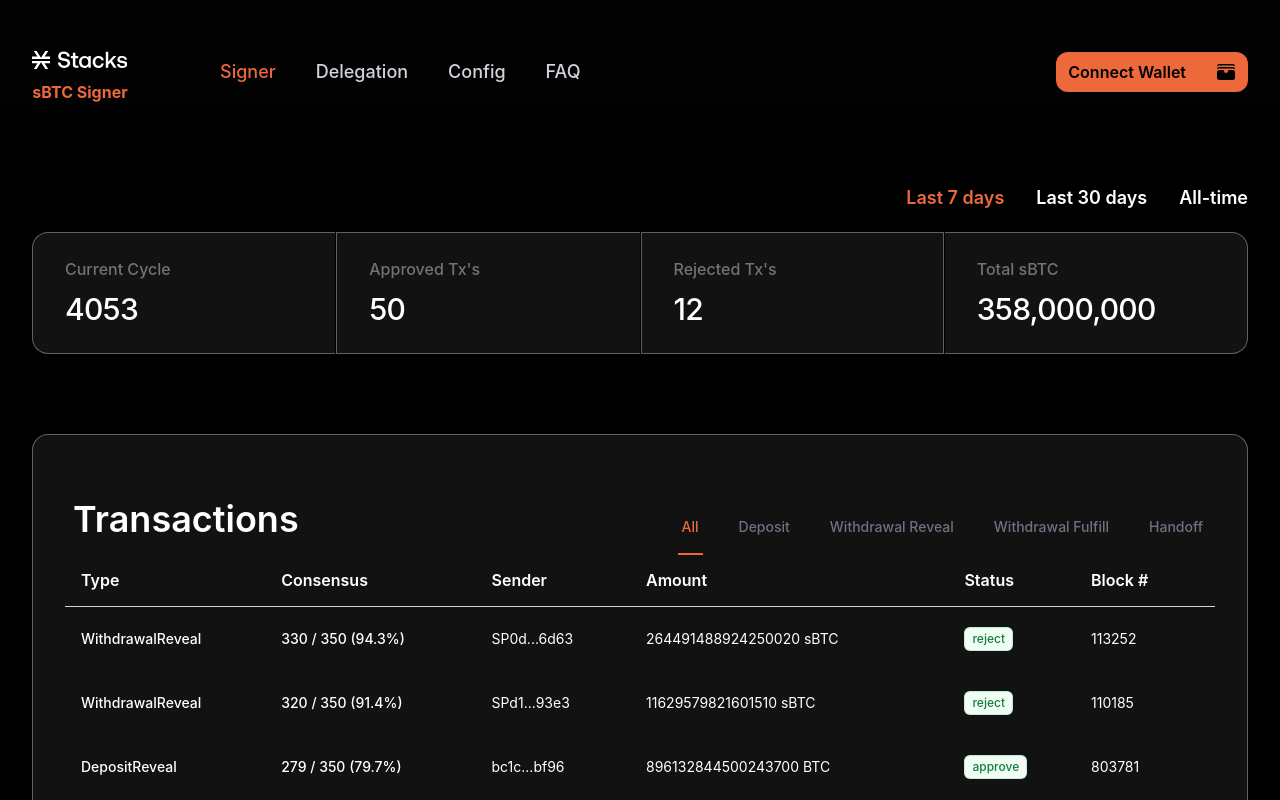
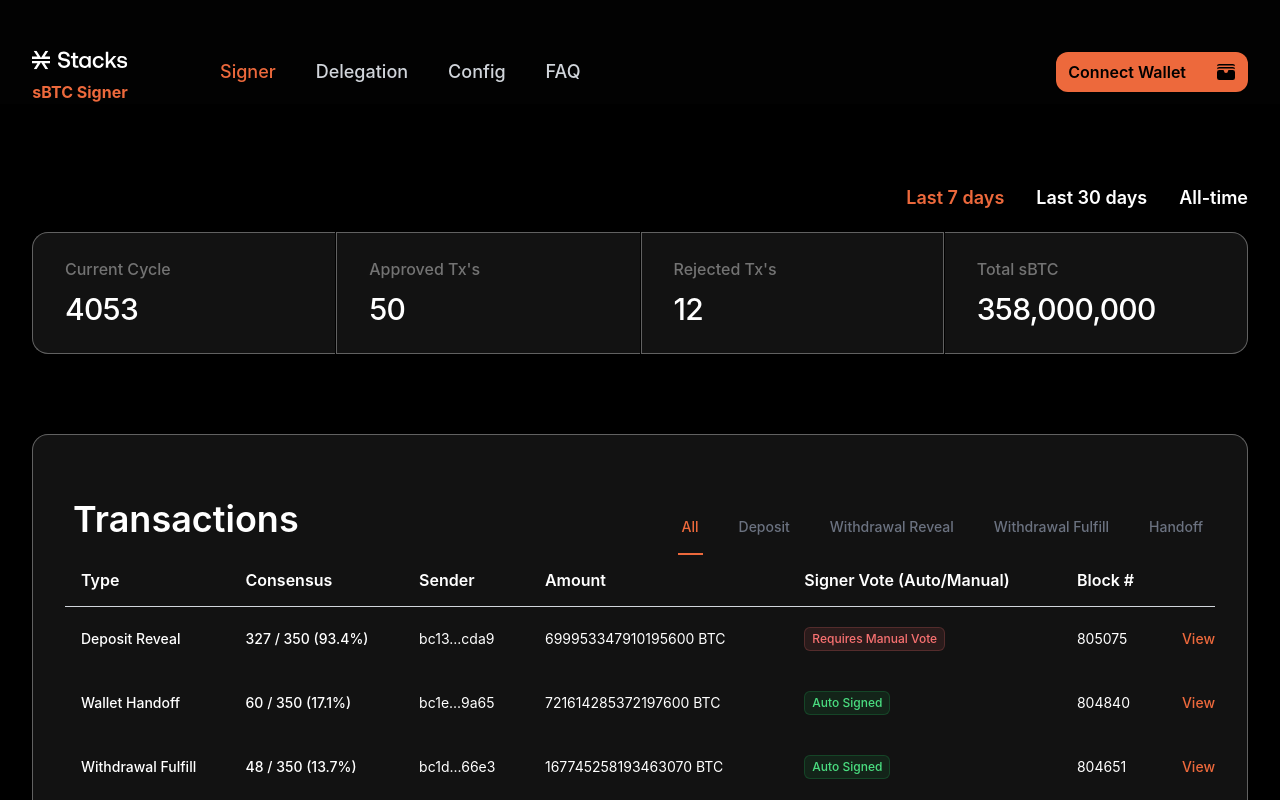
Before and after one commit to setbern/sbtc-web-signer, a Next.js app: page / in a window 1280 px wide. Shown: the top 800 px of the page. Built offline with nearby package versions, Linux system fonts and the light colour scheme.

Commit message:
plz remove next file

```diff
--- a/src/comp/HomeDashboard.tsx
+++ b/src/comp/HomeDashboard.tsx
@@ -15,8 +15,6 @@
 } from "../atoms/atomTypes";
 
 const HomeDashboard = () => {
-  const [open, setOpen] = useState(false);
-
   const [dateRangeFilter, setDateRange] = useState(0);
   const [signerTxData, setSignerTxData] = useAtom(signerTxDataAtom); // [
 
@@ -192,7 +190,7 @@
           </div>
         </div>
       </div>
-      {/* <TxDetail open={open} setOpen={setOpen} /> */}
+
       <DashboardStats />
       <TransactionHistory />
     </>
--- a/src/comp/TransactionHistory.tsx
+++ b/src/comp/TransactionHistory.tsx
@@ -1,9 +1,16 @@
 import { useState } from "react";
 import { people } from "../../pages";
-import { TX_CHAIN_TYPE, TX_KIND } from "../atoms/atomTypes";
+import {
+  SIGNER_TX_DATA,
+  TX_CHAIN_TYPE,
+  TX_KIND,
+  VOTE_MECHANISM,
+} from "../atoms/atomTypes";
 import { classNames, displayAddy } from "../const/util";
 import { useAtomValue } from "jotai";
 import { signerTxDataAtom } from "../atoms";
+import { capitalCase, sentenceCase } from "change-case";
+import TxDetail from "./TxDetail";
 
 export const tabs = [
   { name: "All", type: TX_KIND.none },
@@ -15,11 +22,111 @@
 
 const TransactionHistory = () => {
   const [txTypeFilter, setTxType] = useState<TX_KIND>(TX_KIND.none);
+  const [open, setOpen] = useState(false);
+
+  const [selectedTx, setSelectedTx] = useState<null | SIGNER_TX_DATA>(null);
 
   const signerData = useAtomValue(signerTxDataAtom);
 
-  const renderTxs = () => {};
+  const handleTxClick = (tx: SIGNER_TX_DATA) => {
+    setSelectedTx(tx);
+    setOpen(true);
+  };
+  const renderTxs = () => {
+    const tableData = signerData
+      .filter((tx) => {
+        if (txTypeFilter === TX_KIND.none) {
+          return true;
+        } else if (txTypeFilter === TX_KIND.DepositReveal) {
+          return tx.transaction.transaction_kind === TX_KIND.DepositReveal;
+        } else if (txTypeFilter === TX_KIND.WithdrawalReveal) {
+          return tx.transaction.transaction_kind === TX_KIND.WithdrawalReveal;
+        } else if (txTypeFilter === TX_KIND.WithdrawalFulfill) {
+          return tx.transaction.transaction_kind === TX_KIND.WithdrawalFulfill;
+        } else if (txTypeFilter === TX_KIND.WalletHandoff) {
+          return tx.transaction.transaction_kind === TX_KIND.WalletHandoff;
+        } else {
+          return true;
+        }
+      })
+      .sort((a, b) => {
+        // sort by block height
+        // if block height is null should be at the top
+        if (a.transaction.transaction_block_height === null) {
+          return -1;
+        }
+        if (b.transaction.transaction_block_height === null) {
+          return 1;
+        }
+
         return (
+          b.transaction.transaction_block_height -
+          a.transaction.transaction_block_height
+        );
+      });
+
+    return tableData.map((tx) => {
+      return (
+        <tr key={tx.transaction.txid}>
+          <td className="whitespace-nowrap py-5 pl-4 pr-3 text-sm font-medium text-white ">
+            {capitalCase(tx.transaction.transaction_kind)}
+          </td>
+          <td className="whitespace-nowrap py-5 pl-4 pr-3 text-sm sm:pl-0">
+            <div className="font-medium text-white ">
+              {`${tx.vote_tally.current_consensus} / 350 (${
+                ((tx.vote_tally.current_consensus / 350) * 100).toFixed(
+                  1
+                ) as any
+              }%)`}
+            </div>
+          </td>
+
+          <td className="whitespace-nowrap px-3 py-5 text-sm text-white ">
+            <div className="text-white ">
+              {displayAddy(tx.transaction.transaction_credit_address.address)}
+            </div>
+          </td>
+          <td className="whitespace-nowrap px-3 py-5 text-sm text-white ">
+            <div className="text-white ">
+              {tx.transaction.transaction_amount}
+              {tx.transaction.transaction_credit_address.type ===
+              TX_CHAIN_TYPE.STACKS
+                ? " sBTC"
+                : " BTC"}
+            </div>
+          </td>
+          <td className="whitespace-nowrap px-3 py-5 text-sm text-white ">
+            {tx.vote_mechanism === VOTE_MECHANISM.auto ? (
+              <span className="inline-flex items-center rounded-md bg-green-500/10 px-2 py-1 text-xs font-medium text-green-400 ring-1 ring-inset ring-green-500/20">
+                Auto Signed
+              </span>
+            ) : (
+              <>
+                <span className="inline-flex items-center rounded-md bg-red-400/10 px-2 py-1 text-xs font-medium text-red-400 ring-1 ring-inset ring-red-400/20">
+                  Requires Manual Vote
+                </span>
+              </>
+            )}
+          </td>
+          <td className="whitespace-nowrap px-3 py-5 text-sm text-white ">
+            {tx.transaction.transaction_block_height}
+          </td>
+          <td
+            onClick={() => handleTxClick(tx)}
+            className="relative cursor-pointer whitespace-nowrap py-5 pl-3 pr-4 text-right text-sm font-medium sm:pr-0"
+          >
+            <a className="text-secondary hover:text-secondary-dark">
+              View<span className="sr-only">, {tx.transaction.txid}</span>
+            </a>
+          </td>
+        </tr>
+      );
+    });
+  };
+  return (
+    <>
+      <TxDetail txDetail={selectedTx} open={open} setOpen={setOpen} />
+
       <div className="mx-auto max-w-7xl  pt-20 pb-12 px-4  sm:px-6 lg:px-8">
         <div className="  border-[#616161] border-b-0 rounded-t-2xl border bg-[#121212] ">
           <div className="sm:flex justify-between px-10 sm:items-baseline pt-16 ">
@@ -38,7 +145,9 @@
                         : "border-transparent text-gray-500 hover:border-gray-300 hover:text-gray-700",
                       "whitespace-nowrap border-b-2 px-1 pb-4 text-sm cursor-pointer font-medium"
                     )}
-                  aria-current={txTypeFilter === tab.type ? "page" : undefined}
+                    aria-current={
+                      txTypeFilter === tab.type ? "page" : undefined
+                    }
                   >
                     {tab.name}
                   </a>
@@ -81,7 +190,7 @@
                       scope="col"
                       className="px-3 py-3.5 text-left text-md font-semibold text-white "
                     >
-                    Status
+                      Signer Vote (Auto/Manual)
                     </th>
                     <th
                       scope="col"
@@ -89,68 +198,21 @@
                     >
                       Block #
                     </th>
-                  <th scope="col" className="relative py-3.5 pl-3 pr-4 sm:pr-0">
+                    <th
+                      scope="col"
+                      className="relative py-3.5 pl-3 pr-4 sm:pr-0"
+                    >
                       <span className="sr-only">View</span>
                     </th>
                   </tr>
                 </thead>
-              <tbody className=" ">
-                {signerData.map((tx) => (
-                  <tr key={tx.transaction.txid}>
-                    <td className="whitespace-nowrap py-5 pl-4 pr-3 text-sm font-medium text-white ">
-                      {tx.transaction.transaction_kind}
-                    </td>
-                    <td className="whitespace-nowrap py-5 pl-4 pr-3 text-sm sm:pl-0">
-                      <div className="font-medium text-white ">
-                        {`${tx.vote_tally.current_consensus} / 350 (${
-                          (
-                            (tx.vote_tally.current_consensus / 350) *
-                            100
-                          ).toFixed(1) as any
-                        }%)`}
-                      </div>
-                    </td>
-
-                    <td className="whitespace-nowrap px-3 py-5 text-sm text-white ">
-                      <div className="text-white ">
-                        {displayAddy(
-                          tx.transaction.transaction_credit_address.address
-                        )}
-                      </div>
-                    </td>
-                    <td className="whitespace-nowrap px-3 py-5 text-sm text-white ">
-                      <div className="text-white ">
-                        {tx.transaction.transaction_amount}
-                        {tx.transaction.transaction_credit_address.type ===
-                        TX_CHAIN_TYPE.STACKS
-                          ? " sBTC"
-                          : " BTC"}
-                      </div>
-                    </td>
-                    <td className="whitespace-nowrap px-3 py-5 text-sm text-white ">
-                      <span className="inline-flex items-center rounded-md bg-green-50 px-2 py-1 text-xs font-medium text-green-700 ring-1 ring-inset ring-green-600/20">
-                        {tx.vote_tally.vote_status}
-                      </span>
-                    </td>
-                    <td className="whitespace-nowrap px-3 py-5 text-sm text-white ">
-                      {tx.transaction.transaction_block_height}
-                    </td>
-                    {/* <td
-                    onClick={() => setOpen(true)}
-                    className="relative cursor-pointer whitespace-nowrap py-5 pl-3 pr-4 text-right text-sm font-medium sm:pr-0"
-                  >
-                    <a className="text-secondary hover:text-secondary-dark">
-                      View<span className="sr-only">, {person.name}</span>
-                    </a>
-                  </td> */}
-                  </tr>
-                ))}
-              </tbody>
+                <tbody className=" ">{renderTxs()}</tbody>
               </table>
             </div>
           </div>
         </div>
       </div>
+    </>
   );
 };
 
```
Lines whose indentation alone changed are shown as unchanged.
